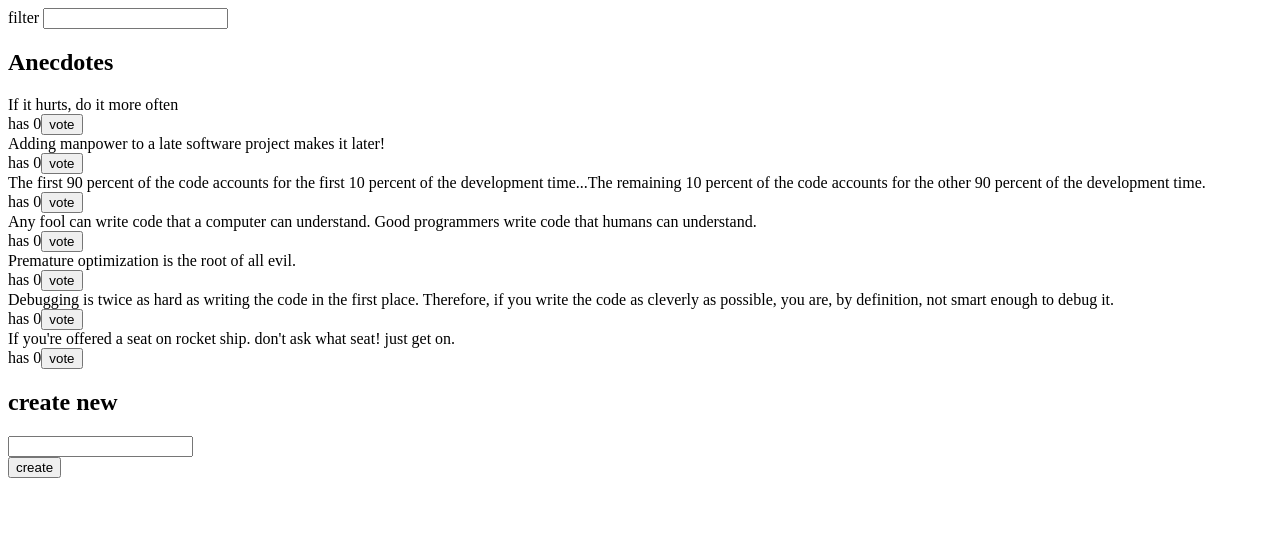
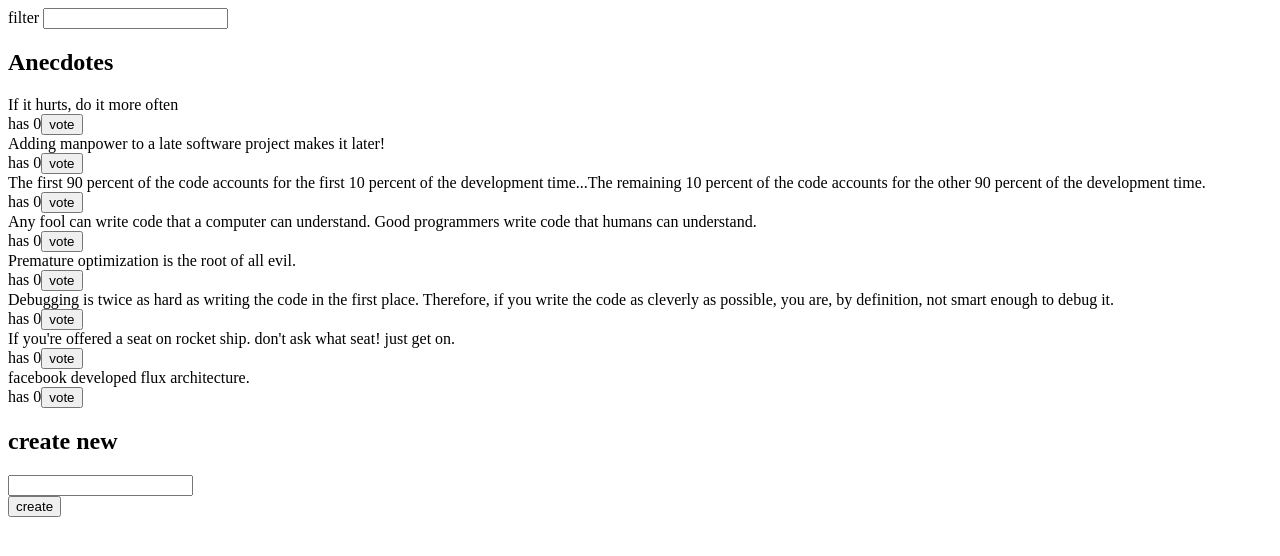
Before and after one commit to Akki-net/redux-anecdote, a React (Vite) app: page / in a window 1280 px wide. Shown: the top 556 px of the page. Built offline with nearby package versions, Linux system fonts and the light colour scheme; data requests are answered from the project's data file.

Commit message:
modify the creation of a new anecdote to happen using asynchronous action creators

```diff
--- a/db.json
+++ b/db.json
@@ -34,6 +34,11 @@
       "id": "73626",
       "content": "If you're offered a seat on rocket ship. don't ask what seat! just get on.",
       "votes": 0
+    },
+    {
+      "id": "18573",
+      "content": "facebook developed flux architecture.",
+      "votes": 0
     }
   ]
 }
--- a/src/components/AnecdoteForm.jsx
+++ b/src/components/AnecdoteForm.jsx
@@ -1,22 +1,14 @@
 import React from 'react'
 import { useDispatch } from 'react-redux'
-import { asObject, createNew } from '../reducers/anecdoteReducer'
-import { setNotification } from '../reducers/notificationReducer'
-import { create } from '../services/anecdotes'
+import { createOne } from '../reducers/anecdoteReducer'
 
 const AnecdoteForm = () => {
     const dispatch = useDispatch()
 
-    const submitHandler = async e => {
+    const submitHandler = e => {
         e.preventDefault()
         const content = e.target.content.value
-        const newAnec = await create(asObject(content))
-        dispatch(createNew(newAnec))
-        dispatch(setNotification(`a new anecedote "${content}" created`))
-        setTimeout(() => {
-            dispatch(setNotification(null))
-        }, 3000)
-        // dispatch({ type: 'anecdotes/createNew', payload: e.target.content.value })
+        dispatch(createOne(content))
         e.target.content.value = ""
     }
 
--- a/src/reducers/anecdoteReducer.js
+++ b/src/reducers/anecdoteReducer.js
@@ -1,5 +1,6 @@
 import { createSlice, current } from "@reduxjs/toolkit"
-import { getAll } from "../services/anecdotes"
+import { create, getAll } from "../services/anecdotes"
+import { setNotification } from "./notificationReducer"
 
 const anecdotesAtStart = [
   'If it hurts, do it more often',
@@ -77,3 +78,14 @@ export const initialization = () => {
       dispatch(setAnecdotes(anecdotes))
   }
 }
+
+export const createOne = content => {
+  return async dispatch => {
+    const newAnec = await create(asObject(content))
+    dispatch(createNew(newAnec))
+    dispatch(setNotification(`a new anecedote "${content}" created`))
+    setTimeout(() => {
+        dispatch(setNotification(null))
+    }, 3000)
+  }
+}
```
